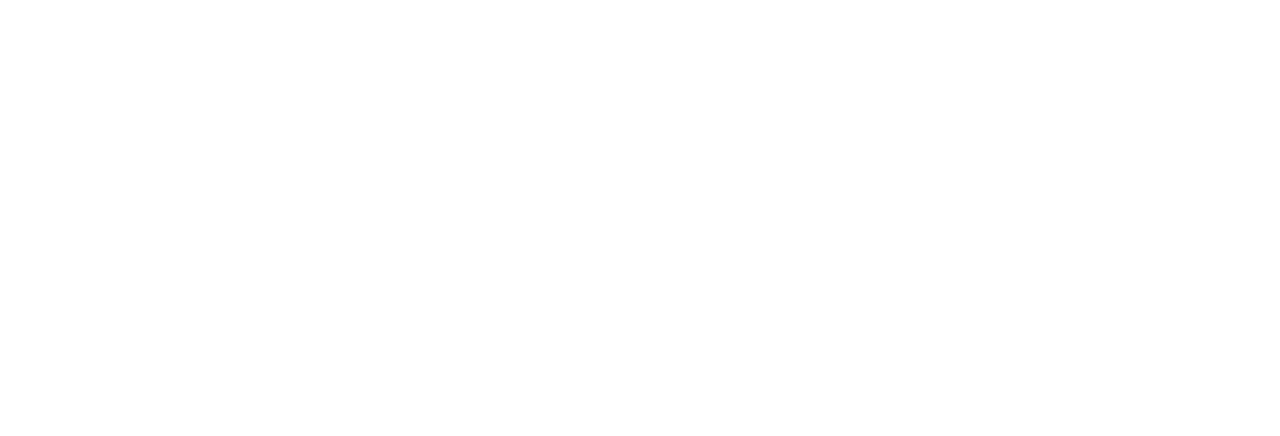
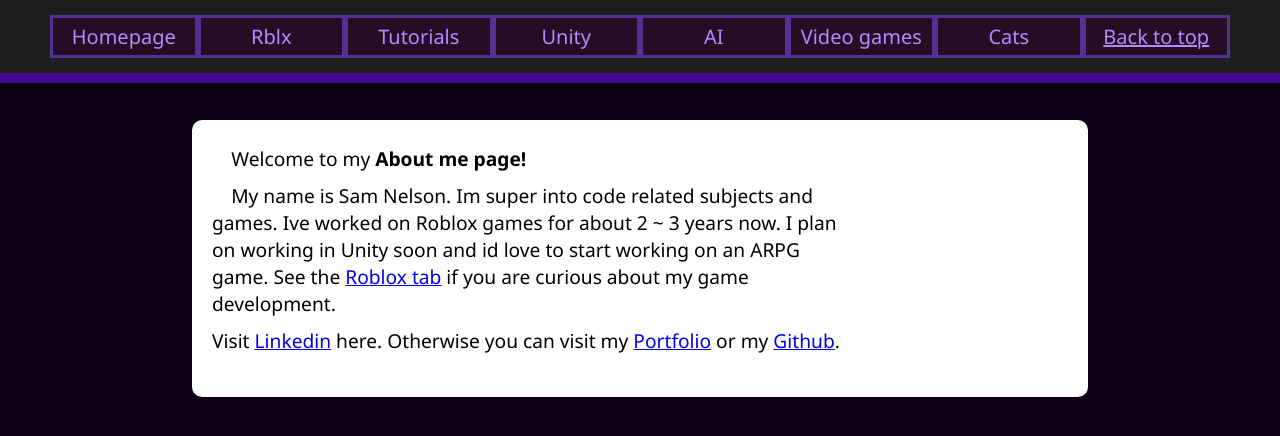
Before and after one commit to Reid910/Blog, a plain HTML site: page aboutme.html in a window 1280 px wide. Drawn offline with Linux system fonts and the light colour scheme.

Commit message:
About to site

```diff
--- a/aboutme.html
+++ b/aboutme.html
@@ -4,9 +4,46 @@
     <meta charset="UTF-8">
     <meta http-equiv="X-UA-Compatible" content="IE=edge">
     <meta name="viewport" content="width=device-width, initial-scale=1.0">
-    <title>Document</title>
+    <title>Sam's About me</title>
+    <link href="css/reset.css" rel="stylesheet">
+    <link href="css/styles.css" rel="stylesheet">
 </head>
-<body>
+<body style="background: rgb(16, 0, 22);">
+    <nav id="navigation">
+        <a href="index.html">Homepage</a>
+        <a href="rblx.html">Rblx</a>
+        <a href="#">Tutorials</a>
+        <a href="#">Unity</a>
+        <a href="#">AI</a>
+        <a href="#">Video games</a>
+        <a href="#">Cats</a>
+        <a href="#" style="text-decoration: underline;">Back to top</a>
+    </nav>
+    <div>
+        <div class="Middle_frame"> <!-- grid -->
 
+            <div class="Grid_border"> <!-- padding div -->
+                <div class="page_content_div" style="grid-template-columns: 1.5fr 0.5fr;"> <!-- nested grid -->
+                    <!-- content here -->
+                    <div>
+                        <p class="content_text">&emsp;Welcome to my <b>About me page!</b></p>
+                        <p class="content_text">&emsp;My name is Sam Nelson. Im super into
+                            code related subjects and games. Ive worked on Roblox games for about 2 ~ 3 years now.
+                            I plan on working in Unity soon and id love to start working on an ARPG game.
+                            See the <a href="rblx.html">Roblox tab</a> if you are curious about my game development.
+                        </p>
+                        <p class="content_text">
+                            Visit <a href="https://www.linkedin.com/in/samuel-nelson-0a4694188/">Linkedin</a> here.
+                            Otherwise you can visit my <a href="https://github.com/Reid910/Portfolio">Portfolio</a> or my <a href="https://github.com/Reid910">Github</a>.
+                        </p>
+                    </div>
+
+                </div>
+                <p>&nbsp;</p> <!-- please remove this later -->
+
+            </div>
+
+        </div>
+    </div>
 </body>
 </html>
--- a/css/homepage_styles.css
+++ b/css/homepage_styles.css
@@ -5,8 +5,7 @@ ol {
 #navigation {
     height: 50vh;
     display: inline-block;
-    padding-bottom: 100px;
-    margin: 0px 0px 0px 1em;
+    margin: 10px 0px 0px 1em;
 }
 
 ol {
@@ -14,7 +13,7 @@ ol {
 }
 
 ol li{
-    margin-bottom: 50px;
+    margin-bottom: 45px;
 }
 
 #navigation a {
@@ -31,6 +30,7 @@ ol li{
     font-family: 'Segoe UI', Tahoma, Geneva, Verdana, sans-serif;
     font-size: 35px;
     font-style: italic;
+    white-space: nowrap;
     padding: 20px;
 }
 
@@ -66,7 +66,7 @@ ol li{
 
 #split_grid {
     display: grid;
-    grid-template-columns: 0.35fr 1fr;
+    grid-template-columns: 0.45fr 1fr;
 }
 
 #videosource a {
@@ -93,8 +93,16 @@ ol li{
     min-height: 85vh;
 }
 
+#right_text p {
+    padding-bottom: 5px;
+}
+
+#right_text P:hover {
+    color: rgb(178, 95, 255);
+}
+
 .blog_entry {
-    margin-top: 5px;
+    margin-bottom: 25px;
     padding: 5px;
     outline: rgb(124, 44, 170) inset 1px;
     background-color: rgba(0, 0, 0, 0.7);
@@ -102,7 +110,7 @@ ol li{
 
 #blog_entry_title {
     font-family:'Segoe UI', Tahoma, Geneva, Verdana, sans-serif;
-    font-size: 40px;
+    font-size: 20px;
     font-weight: bold;
     color: rgb(178, 95, 255);
 }
--- a/css/styles.css
+++ b/css/styles.css
@@ -1,52 +1,69 @@
 #navigation {
+    z-index: 5;
     display: grid;
-    grid-template-columns: repeat(6, 1fr);
+    grid-template-columns: repeat(8, 1fr);
     background-color: rgb(30,30,30);
     border-bottom: solid;
-    border-width: 5px;
-    border-color: rgb(100, 100, 100);
-    padding: 5px 20px;
+    border-width: 10px;
+    border-color: rgb(71, 7, 145);
+    padding: 15px 50px;
+    position: fixed;
+    width: 100%;
+    white-space: nowrap;
 }
 
 #navigation a {
+    text-decoration: none;
+    font-family: 'Segoe UI', Tahoma, Geneva, Verdana, sans-serif;
+    font-size: 20px;
     color: rgb(179, 138, 255);
     background-color: rgb(37, 14, 37);
-    text-decoration: none;
-    padding: 7px;
+    padding: 5px;
     transition: color 0.3s, background-color 0.5s, border-color 3s;
     border-style: solid;
-    border-bottom: 3px dashed rgb(0, 0, 0);
-    border-color: black;
+    border-color: rgb(83, 49, 146);
+    text-align: center;
 }
 
 #navigation a:hover {
     color: rgb(255, 255, 255);;
     background-color: rgb(71, 7, 145);
-    border-color: rgb(132, 0, 255);
+    border-color: rgb(152, 43, 255);
+    font-weight: bold;
 }
 
-#backgroundvideo {
-    object-fit: fill;
-    z-index: -1;
-    height: 180%;
-    min-width: 100%;
-    position: fixed;
+.Middle_frame {
+    background-color: white;
+    min-height: 100vh auto;
+    width: 70%;
+    margin: 0 auto;
+    border-radius: 10px;
+    position: absolute;
+    left: 15%;
+    top: 15%;
+    display: grid;
+    grid-row: auto;
 }
 
-#videosource {
-    position: fixed;
+.Grid_border {
+    padding: 20px;
     width: 100%;
-    padding: 10px;
-    bottom: 0;
-    background-color: rgb(30,30,30);
-    border-style: solid;
-    border-width: 0;
-    border-top-width: thick;
-    border-color: rgb(100, 100, 100);
-    color: rgb(255, 255, 255);
-    text-align: right;
 }
 
-#videosource a {
-    color: rgb(179, 138, 255);
+.page_content_div {
+    width: 100%;
+    height: fit-content;
+    display: grid;
 }
+
+.content_text {
+    font-family: 'Segoe UI', Tahoma, Geneva, Verdana, sans-serif;
+    font-size: 1.2em;
+    padding: 5px 0px;
+}
+
+#testing_border {
+    border: 2px;
+    border-style: solid;
+    border-color: black;
+}
```
Also changed, not shown: index.html (+16 -39 lines), page2.html (deleted, +0 -18 lines), rblx.html (added, +44 -0 lines).
